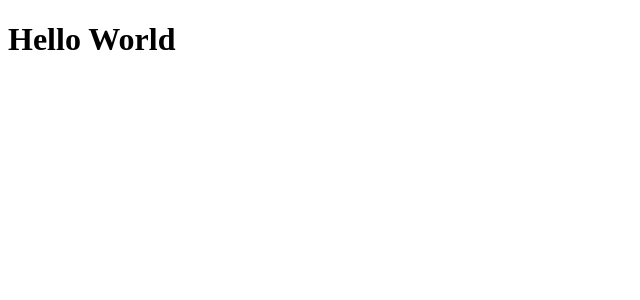
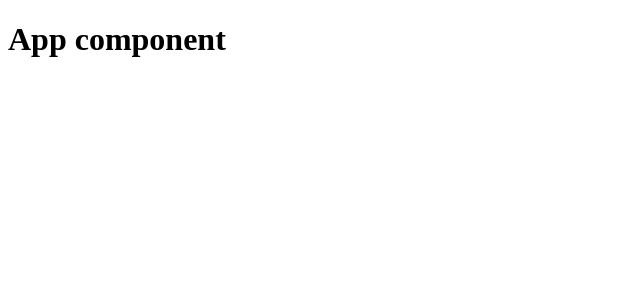
Before and after one commit to Dahc36/react-tutorial, a React (Create React App) app: page / in a window 1280 px wide. Shown: the top 300 px of the page, without its empty margins (0-640 px from the left). Built offline with nearby package versions, Linux system fonts and the light colour scheme.

Commit message:
ADD: componente funcional base

```diff
--- /dev/null
+++ b/src/App.js
@@ -0,0 +1,7 @@
+import React from 'react';
+
+const App = function() {
+  return <h1>App component</h1>;
+};
+
+export default App;
--- a/src/index.js
+++ b/src/index.js
@@ -1,7 +1,9 @@
 import React from 'react';
 import ReactDOM from 'react-dom';
 
+import App from 'App';
+
 ReactDOM.render(
-  <h1>Hello World</h1>,
+  <App/>,
   document.getElementById('root')
 );
```
Also changed, not shown: 2 other files (tests, documents, lock files or other folders).
